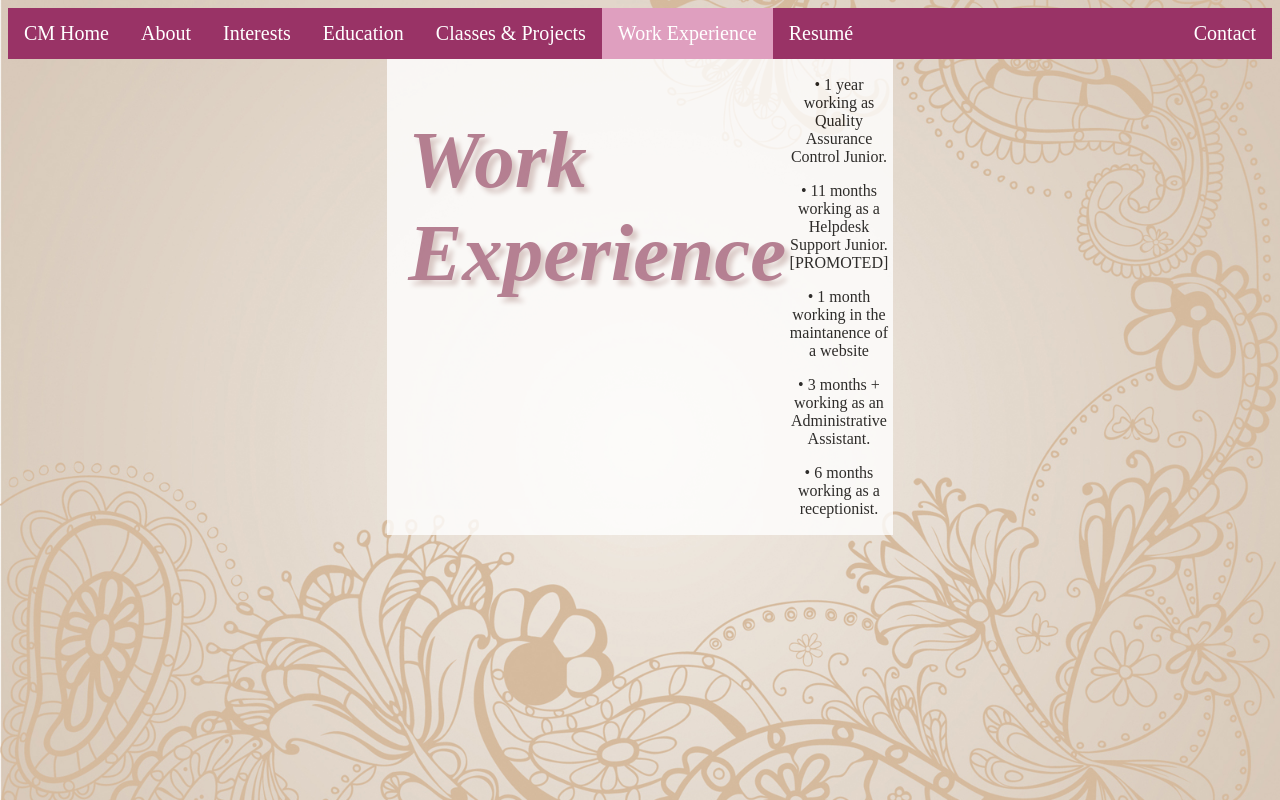
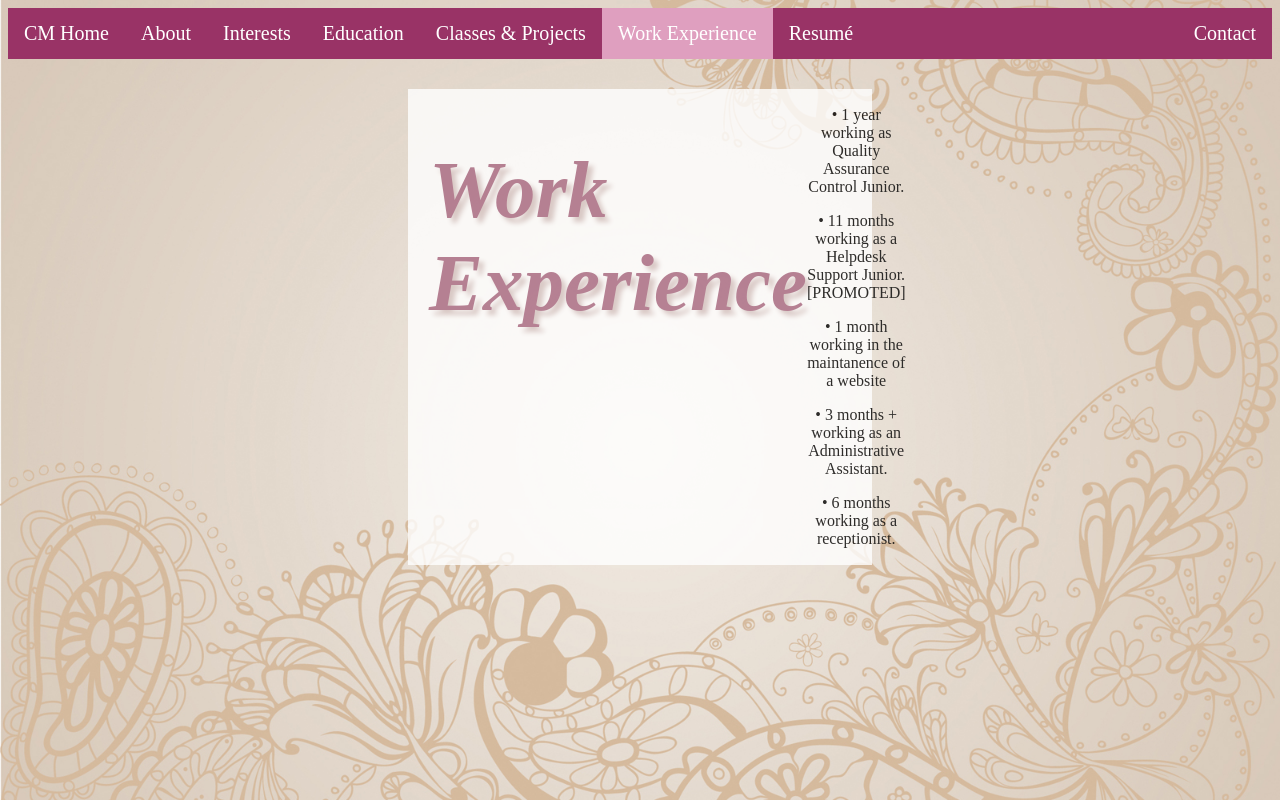
Before and after one commit to carolinmartins/firstPortfolio, a plain HTML site: page work.html in a window 1280 px wide. Drawn offline with Linux system fonts and the light colour scheme.

Commit message:
Update style.css

```diff
--- a/style.css
+++ b/style.css
@@ -96,8 +96,7 @@ h1{
 }
 
 #wrapper {
-    margin-left: 30%;
-    margin-right: 30%;
+margin: 30px 400px;
 	display: flex;
 
     background-color: #ffffff;
```
